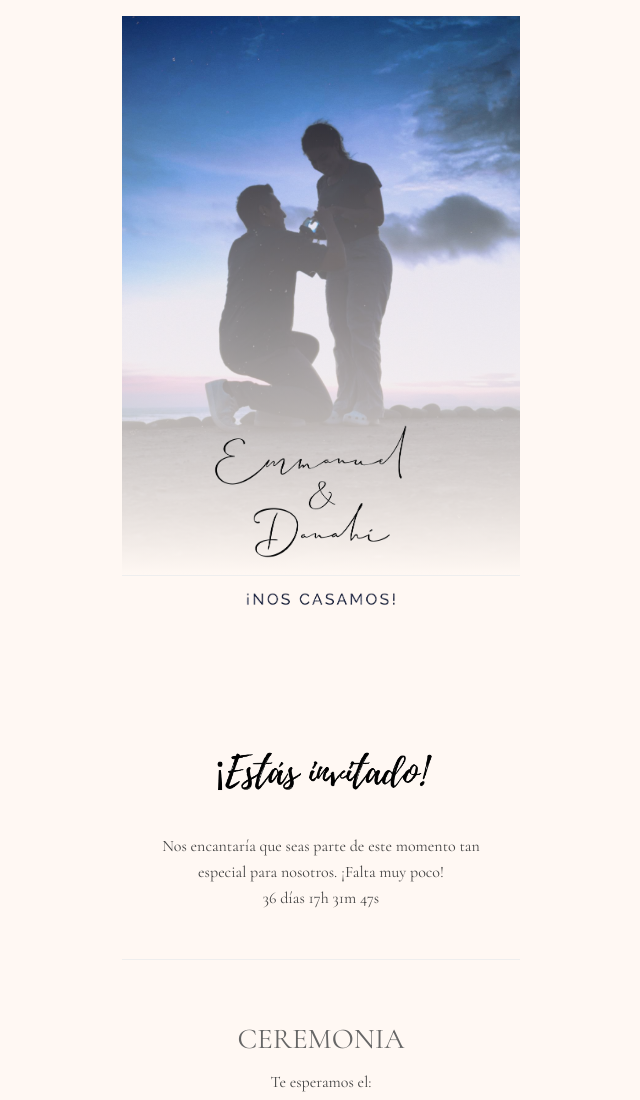
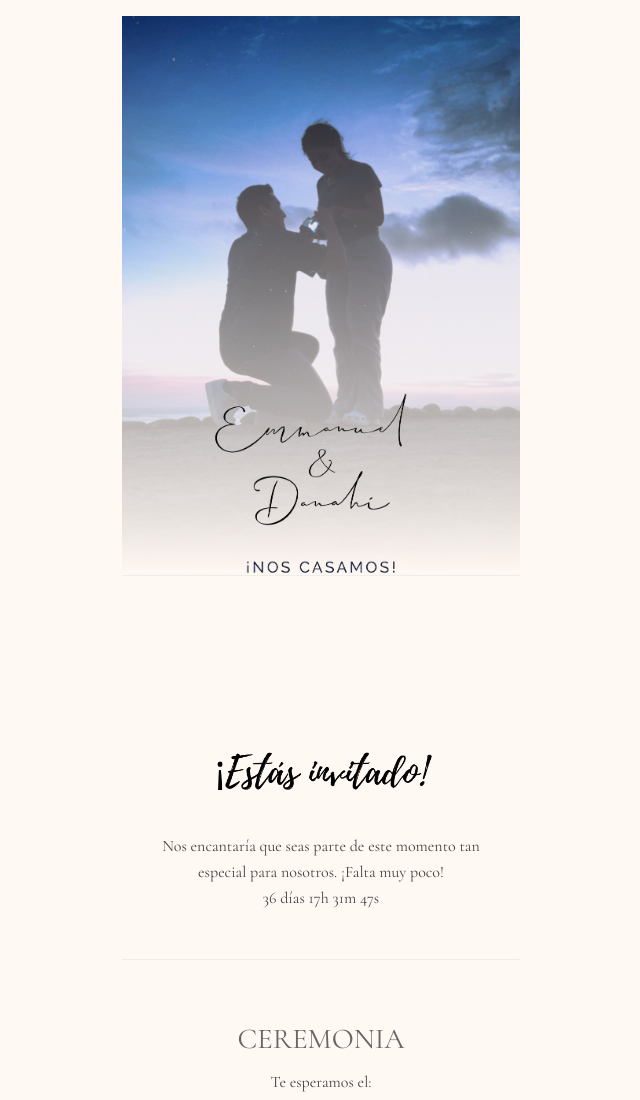
Before and after one commit to Yopixxx/Wedding, a plain HTML site: page index.html in a window 1280 px wide. Shown: the top 1100 px of the page, without its empty margins (319-959 px from the left). Drawn offline with nearby package versions, Linux system fonts and the light colour scheme.

Commit message:
Update first screen

```diff
--- a/style.css
+++ b/style.css
@@ -155,7 +155,7 @@ input, textarea {
   position: relative;
   z-index: 1;
   padding: 1rem;
-  margin-top: 28rem;
+  margin-top: 24rem;
 }
 
 .hero .intro {
```
